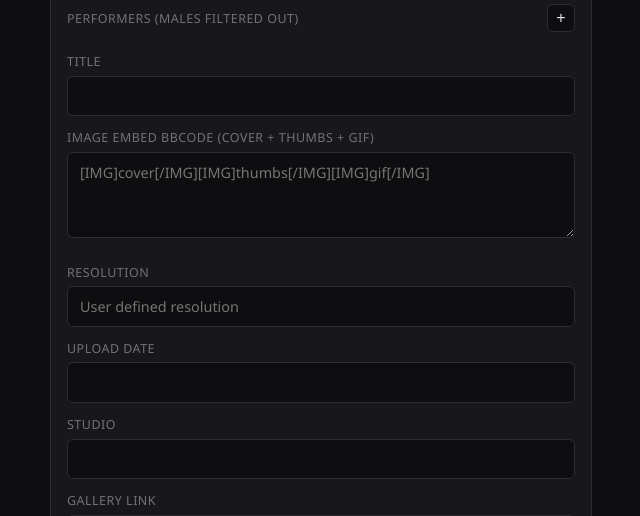
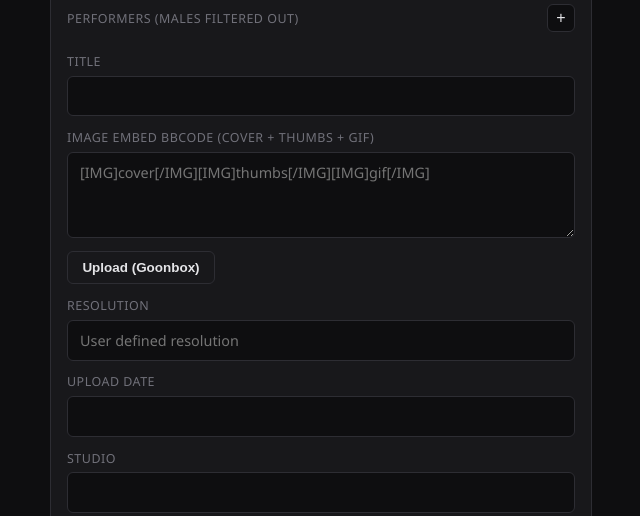
Before and after one commit to whatamihere-4/apu, a Flask app: template templates/bbcode.html in a window 1280 px wide. Shown: the part 664-1180 px from the top of the page, without its empty margins (40-680 px from the left). Run offline with Flask 3, Linux system fonts and the light colour scheme; the template is opened without the code that fills it: most values are stand-ins (such as "Sample title", 1, 10 or a date in 2020); parts of the project's set-up code (start-up, migrations or seed data) failed here and were passed over; some libraries are stand-ins or nearby versions.

Commit message:
Do not override image upload with separate gif

```diff
--- a/templates/bbcode.html
+++ b/templates/bbcode.html
@@ -299,34 +299,33 @@
           <label for="image-bbcode">Image Embed BBCode (cover + thumbs + GIF)</label>
           <textarea id="image-bbcode" placeholder="[IMG]cover[/IMG][IMG]thumbs[/IMG][IMG]gif[/IMG]"></textarea>
           <div class="image-tools" style="margin-top:0.5rem;">
-            {% if gif_host == 'goonbox' %}
             <button
               type="button"
               class="btn secondary"
               id="goonbox-upload-btn"
-              title="Open GoonBox uploader (account/album) and append BBCode into the Image Embed field"
+              title="Open GoonBox uploader (account/album) for cover and thumbs"
             >
               Upload (Goonbox)
             </button>
-            {% elif gif_host == 'gifyu' %}
+            {% if gif_host == 'gifyu' %}
             <button
               type="button"
               class="btn secondary"
               id="gifyu-upload-btn"
               data-chevereto-pup-trigger
               data-target="#image-bbcode"
-              title="Open Gifyu uploader (log in for albums; up to 100 MB GIFs) and append BBCode"
+              title="Upload large GIFs via Gifyu (log in for albums; up to ~25 MB)"
             >
-              Upload (Gifyu)
+              Upload GIF (Gifyu)
             </button>
             {% elif gif_host == 'pixhost' %}
             <button
               type="button"
               class="btn secondary"
               id="pixhost-upload-btn"
-              title="Upload images via PiXhost (no account; Simpcity whitelist)"
+              title="Upload GIF via PiXhost (no account; 10 MB cap)"
             >
-              Upload (Pixhost)
+              Upload GIF (Pixhost)
             </button>
             <input
               type="file"
@@ -1641,7 +1640,6 @@ ${threadRow}${linkRow}${mirrorRow}[/TABLE]`;
       composeBbcode();
     })();
   </script>
-  {% if gif_host == 'goonbox' %}
   <script id="goonbox-plugin-bootstrap">
     (function () {
       const GOONBOX_BASE = {{ goonbox_base_url|tojson }};
@@ -1682,7 +1680,7 @@ ${threadRow}${linkRow}${mirrorRow}[/TABLE]`;
       });
     })();
   </script>
-  {% elif gif_host == 'gifyu' %}
+  {% if gif_host == 'gifyu' %}
   <script id="gifyu-pup-bootstrap">
     (function () {
       const GIFYU_BASE = {{ gifyu_base_url|tojson }};
```
Also changed, not shown: 1 other file.
